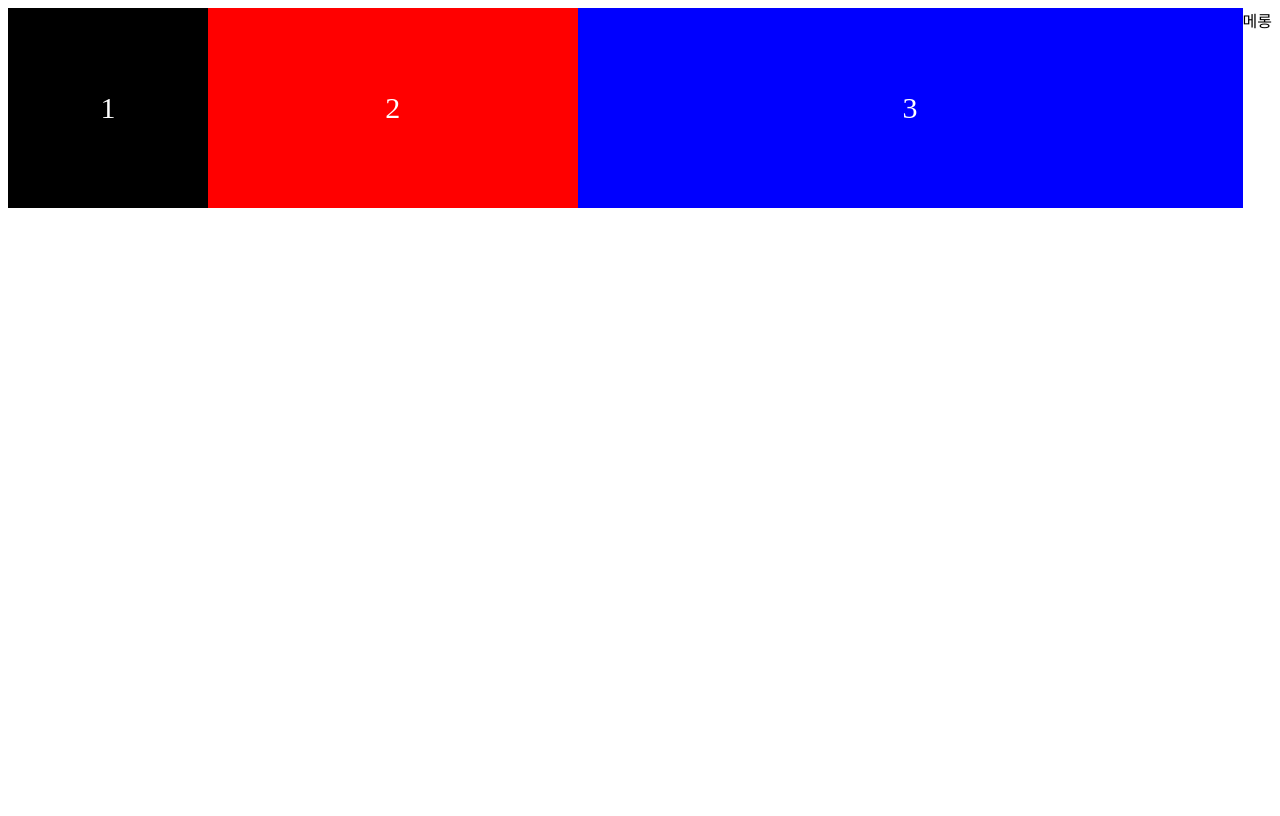
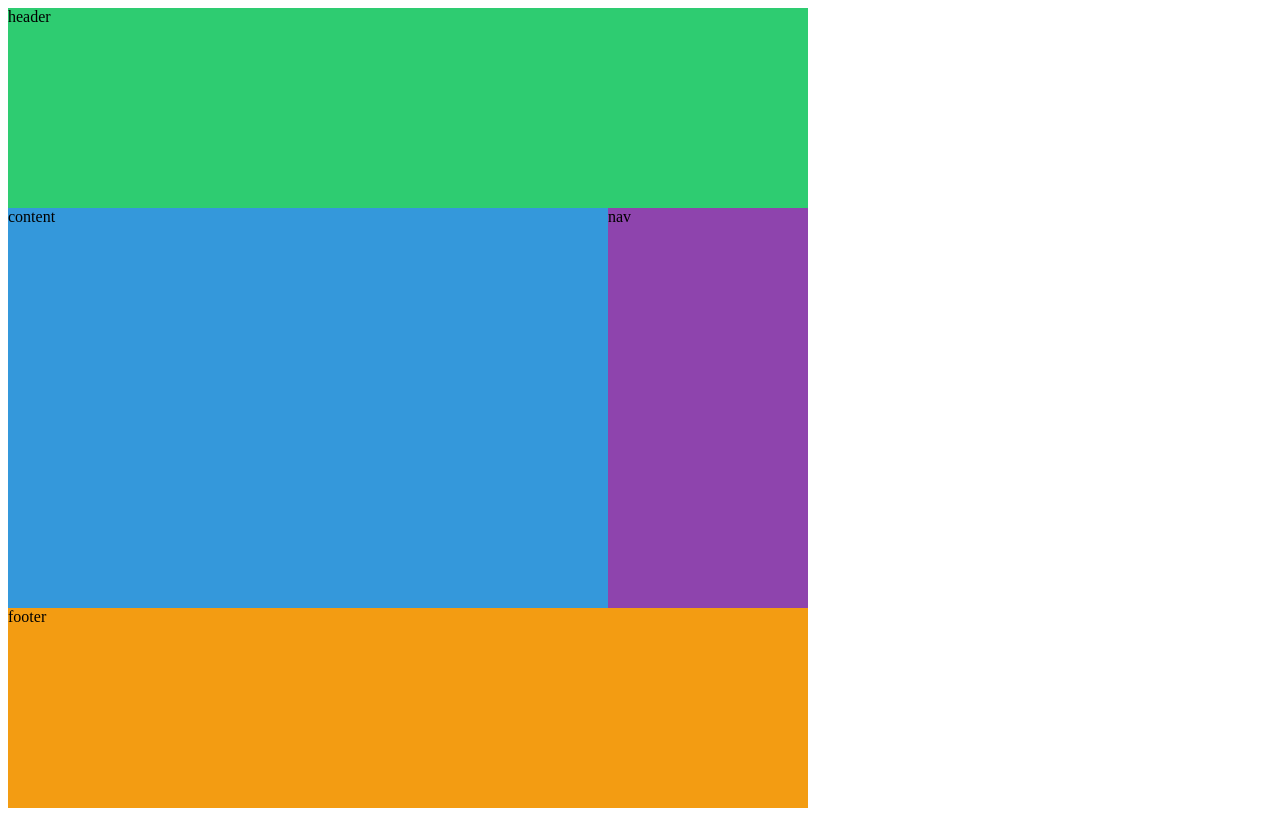
Before and after one commit to alaliyo/SCSS_study, a plain HTML site: page index.html in a window 1280 px wide. Drawn offline with Linux system fonts and the light colour scheme.

Commit message:
2-3 Grid Template Areas

```diff
--- a/css/styles.css
+++ b/css/styles.css
@@ -1,29 +1,30 @@
-.parents {
-    display: flex;
-    /* flex를 정렬 속성을 가로 또는 세로로*/
-    justify-content:space-around;
-    /* 세로 정렬*/
-    height: 100vh;
+.grid {
+    display: grid;
+    grid-template-columns: repeat(4, 200px);
+    grid-template-rows: repeat(4, 200px);
+    grid-template-areas:
+        "header header header header"
+        "content content content nav"
+        "content content content nav"
+        "footer footer footer footer";
 }
 
-.child {
-    width: 200px;
-    height: 200px;
-    background: black;
-    color: white;
-    font-size: 30px;
-    display: flex;
-    justify-content: center;
-    align-items: center;
+.header {
+    background-color: #2ecc71;
+    grid-area: header;
 }
 
-.child:nth-child(2) {
-    background: red;
-    flex-grow: 3;
+.content {
+    background-color: #3498db;
+    grid-area: content;
 }
 
-.child:nth-child(3) {
-    background: blue;
-    flex-grow: 10;
-    width: 100px;
+.nav {
+    background-color: #8e44ad;
+    grid-area: nav;
 }
+
+.footer {
+    background-color: #f39c12;
+    grid-area: footer;
+}
--- a/index.html
+++ b/index.html
@@ -6,11 +6,11 @@
     <link rel="stylesheet" href="/css/styles.css">
 </head>
 <body>
-    <div class="parents">
-        <div class="child">1</div>
-        <div class="child">2</div>
-        <div class="child">3</div>
-        <div>메롱</div>
+    <div class="grid">
+        <div class="header">header</div>
+        <div class="content">content</div>
+        <div class="nav">nav</div>
+        <div class="footer">footer</div>
     </div>
 
 </body>
```
